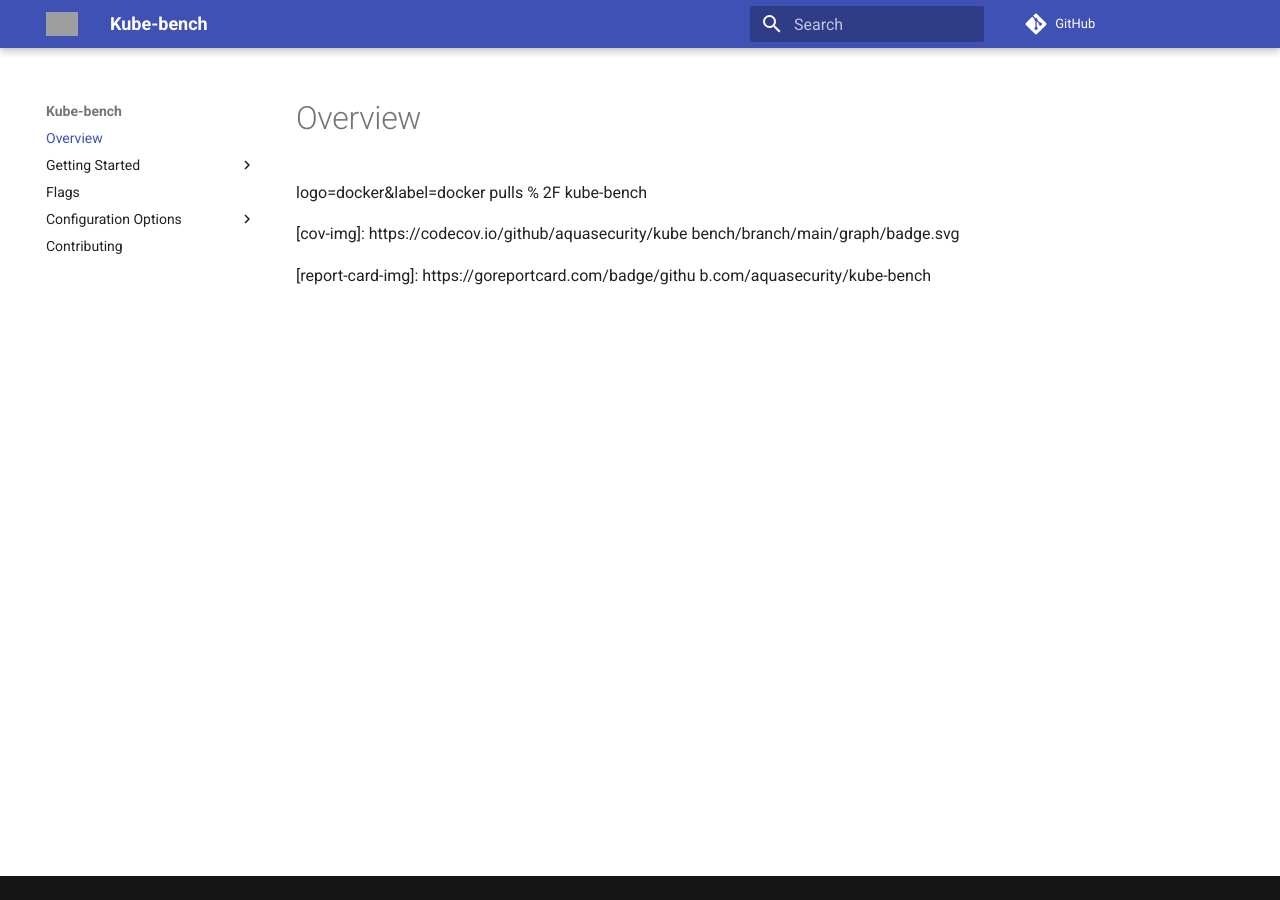
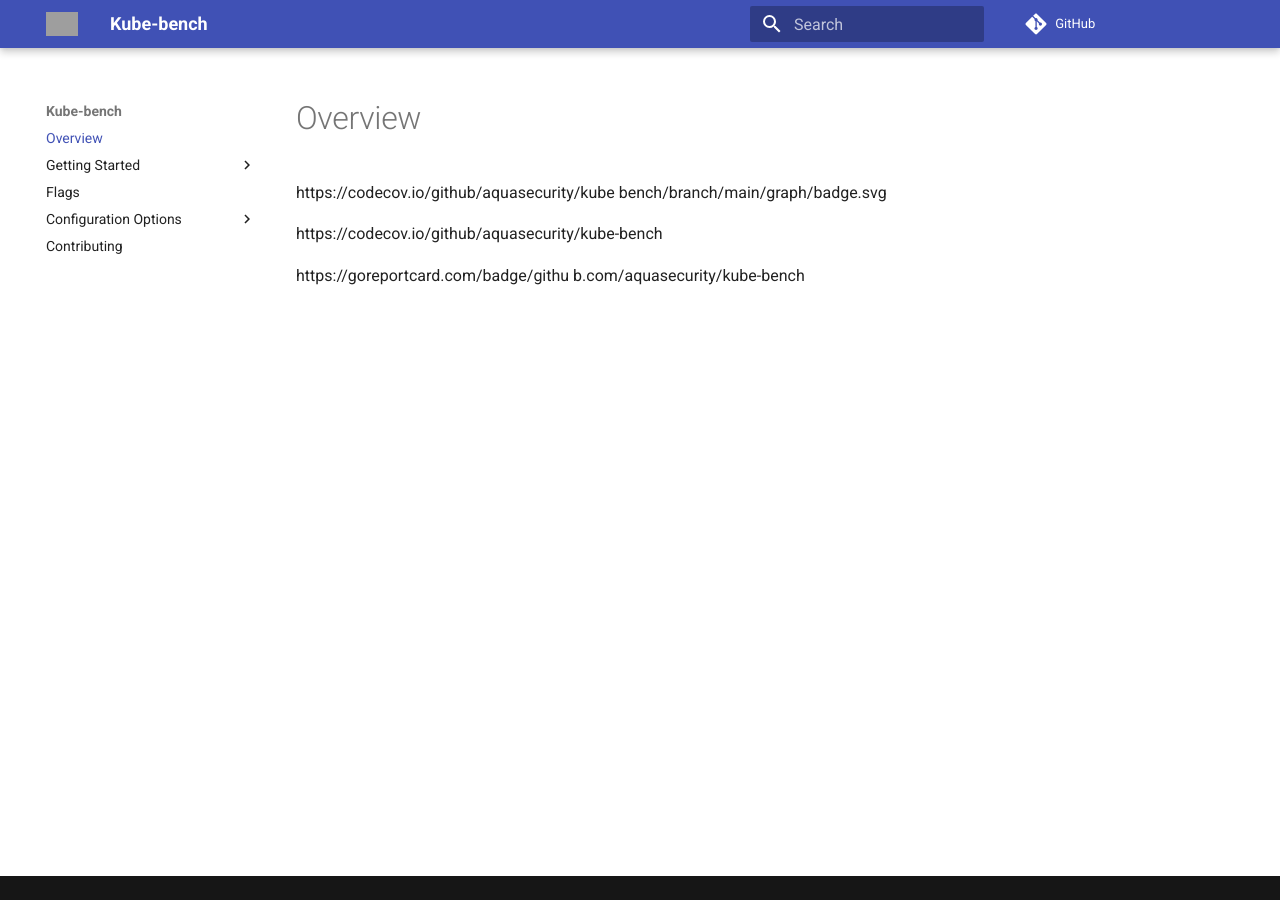
Before and after one commit to kamarules/Dire-Strait, an MkDocs documentation site: the page built from docs/index.md, in a window 1280 px wide. Built offline with MkDocs 1.6.1 and Material for MkDocs 9.7.7, drawn with Linux system fonts in a browser that asks for light colours; comment, search, counter and statistics services are not loaded; the version menu is left out; grey boxes are pictures that could not be loaded.

Commit message:
Update index.md

```diff
--- a/docs/index.md
+++ b/docs/index.md
@@ -1,25 +1,6 @@
-[download]:
-https://img.shields.io/github/downloads/aquasecurity/kube-bench/total?logo=github
 
-[release-img]:
-https://img.shields.io/github/release/aquasecurity/kube-bench.svg?logo=github
-
-[release]:
-https://github.com/aquasecurity/kube-bench/releases
-
-[docker-pull]:
-https://img.shields.io/docker/pulls/aquasec/kube-bench?
-
-logo=docker&label=docker pulls % 2F kube-bench
-
-[docker]:
-https://hub.docker.com/r/aquasec/kube-bench
-
-[cov-img]:
 https://codecov.io/github/aquasecurity/kube bench/branch/main/graph/badge.svg
 
-[cov]:
 https://codecov.io/github/aquasecurity/kube-bench
 
-[report-card-img]:
 https://goreportcard.com/badge/githu b.com/aquasecurity/kube-bench
```
